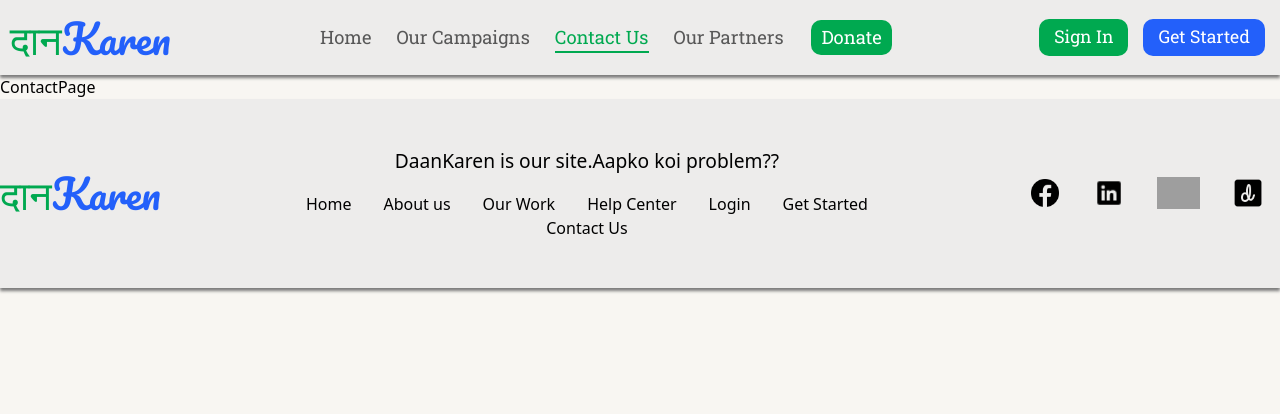
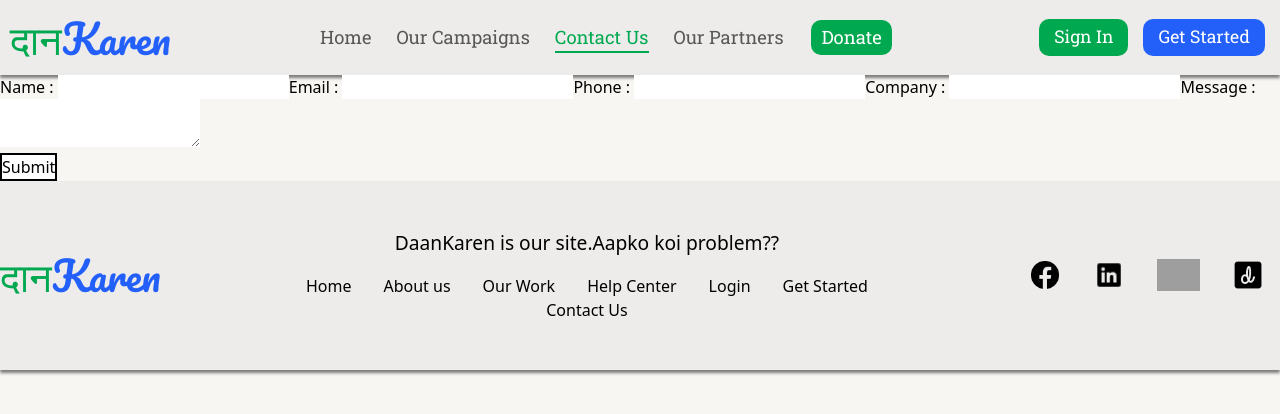
Before and after one commit to vinay-dhankhar/daankarenDeplyment, a React (Create React App) app in the folder frontend/: page /ContactPage in a window 1280 px wide. Shown: the top 414 px of the page. Built offline with nearby package versions, Linux system fonts and the light colour scheme; grey boxes are pictures that could not be loaded.

Commit message:
Updated the contact page

```diff
--- a/frontend/src/components/ContactPage.js
+++ b/frontend/src/components/ContactPage.js
@@ -1,9 +1,82 @@
-import React from 'react'
+import React, { useState } from "react";
 
 function ContactPage() {
+  const [formName, setName] = useState("");
+  const [formMail, setMail] = useState("");
+  const [formNumber, setNumber] = useState("");
+  const [formCompany, setCompany] = useState("");
+  const [formMessage, setMessage] = useState("");
+
+  const handleSubmit = (event) => {
+    event.preventDefault();
+    console.log("Name: " + formName + " Mail: " + formMail + " Phone: " + formNumber + " Company: " + formCompany + " Message: " + formMessage);
+    setName('');
+    setMail('');
+    setNumber('');
+    setCompany('');
+    setMessage('');
+  }
+
   return (
-    <div>ContactPage</div>
-  )
+    <div className="contact-form">
+      <form onSubmit={handleSubmit}>
+        <label htmlFor="name">Name : </label>
+        <input
+          className="form-input-field"
+          id="name"
+          type="text"
+          placeholder={formName}
+          value={formName}
+          onChange={(e) => setName(e.target.value)}
+        />
+        <label htmlFor="email">Email : </label>
+        <input
+          className="form-input-field"
+          id="email"
+          type="text"
+          placeholder={formMail}
+          value={formMail}
+          onChange={(e) => setMail(e.target.value)}
+        />
+        <label htmlFor="phone">Phone : </label>
+        <input
+          className="form-input-field"
+          id="phone"
+          type="number"
+          placeholder={formNumber}
+          value={formNumber}
+          onChange={(e) => setNumber(e.target.value)}
+        />
+        <label htmlFor="company">Company : </label>
+        <input
+          className="form-input-field"
+          id="company"
+          type="text"
+          placeholder={formCompany}
+          value={formCompany}
+          onChange={(e) => setCompany(e.target.value)}
+        />
+        <label htmlFor="message">Message : </label>
+        <textarea
+          className="form-input-field"
+          id="message"
+          type="text"
+          placeholder={formMessage}
+          value={formMessage}
+          onChange={(e) => setMessage(e.target.value)}
+        ></textarea>
+        <div className="flex items-center justify-between">
+          <button
+            className="form-button"
+            type="submit"
+            style={{ "border": "2px solid black", "backgroundColor": "white" }}
+          >
+            Submit
+          </button>
+        </div>
+      </form>
+    </div>
+  );
 }
 
-export default ContactPage
+export default ContactPage;
```
